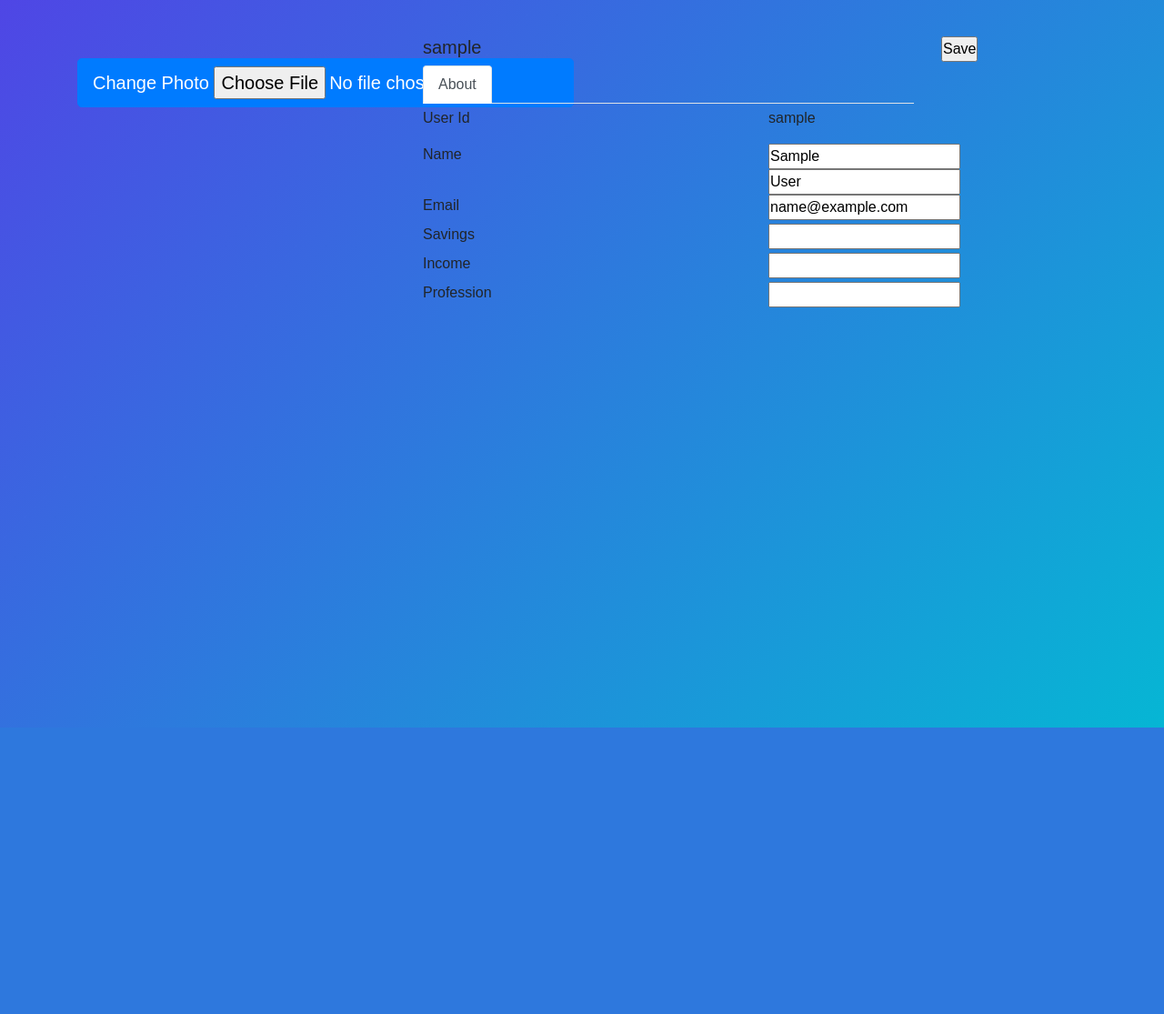
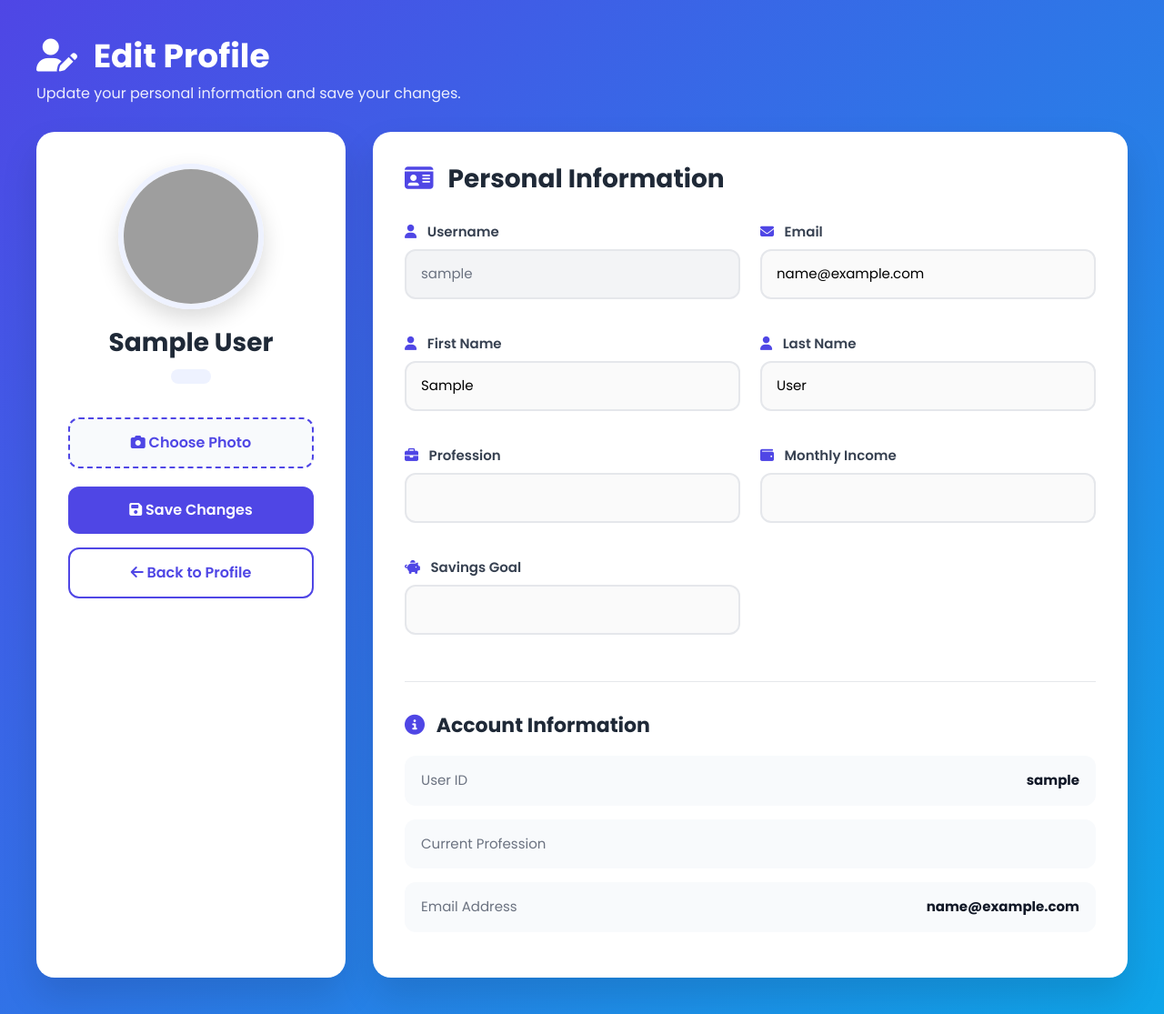
Before and after one commit to srijana444/Expense_tracker, a Django app: template templates/home/profile_edit.html in a window 1280 px wide. Shown: the whole page at 91% size. Before the commit the page ends 800 px from the top, so only its background shows below. Run offline with Django 3.2, Linux system fonts and the light colour scheme; the template is opened without the code that fills it, so the values that code supplies are empty; the visitor is signed in with stand-in values (Sample User, id 1); data comes from the database, SQL or seed files in the repository; some libraries are stand-ins or nearby versions; grey boxes are pictures that could not be loaded.

Commit message:
Updated Edit Profile Module

```diff
--- /dev/null
+++ b/static/profile_edit.css
@@ -0,0 +1,391 @@
+/* ============================
+   GOOGLE FONT
+============================ */
+
+@import url('https://fonts.googleapis.com/css2?family=Poppins:wght@300;400;500;600;700&display=swap');
+
+/* ============================
+   GLOBAL
+============================ */
+
+*{
+    margin:0;
+    padding:0;
+    box-sizing:border-box;
+    font-family:'Poppins',sans-serif;
+}
+
+body{
+    min-height:100vh;
+    background:linear-gradient(135deg,#4f46e5,#0ea5e9);
+    padding:40px 20px;
+}
+
+/* ============================
+   PAGE TITLE
+============================ */
+
+.page-title{
+    max-width:1200px;
+    margin:0 auto 30px;
+    color:#fff;
+}
+
+.page-title h2{
+    font-size:36px;
+    font-weight:700;
+    margin-bottom:8px;
+}
+
+.page-title h2 i{
+    margin-right:10px;
+}
+
+.page-title p{
+    opacity:.9;
+    font-size:16px;
+}
+
+/* ============================
+   MAIN CONTAINER
+============================ */
+
+.edit-wrapper{
+    width:100%;
+}
+
+.edit-container{
+    max-width:1200px;
+    margin:auto;
+    display:grid;
+    grid-template-columns:340px 1fr;
+    gap:30px;
+}
+
+/* ============================
+   CARDS
+============================ */
+
+.left-card,
+.right-card{
+    background:#fff;
+    border-radius:20px;
+    padding:35px;
+    box-shadow:0 20px 40px rgba(0,0,0,.12);
+}
+
+.left-card{
+    text-align:center;
+}
+
+/* ============================
+   PROFILE IMAGE
+============================ */
+
+.profile-image{
+    margin-bottom:20px;
+}
+
+.profile-image img{
+    width:160px;
+    height:160px;
+    border-radius:50%;
+    object-fit:cover;
+    border:6px solid #eef2ff;
+    box-shadow:0 10px 25px rgba(0,0,0,.15);
+}
+
+/* ============================
+   USER NAME
+============================ */
+
+.left-card h3{
+    font-size:28px;
+    font-weight:700;
+    color:#1f2937;
+    margin-bottom:12px;
+}
+
+/* ============================
+   PROFESSION BADGE
+============================ */
+
+.profession-badge{
+    display:inline-block;
+    background:#eef2ff;
+    color:#4f46e5;
+    padding:8px 22px;
+    border-radius:50px;
+    font-size:14px;
+    font-weight:600;
+    margin-bottom:30px;
+}
+
+/* ============================
+   UPLOAD SECTION
+============================ */
+
+.upload-section{
+    margin-bottom:20px;
+}
+
+.upload-btn{
+    display:block;
+    width:100%;
+    background:#f8fafc;
+    border:2px dashed #4f46e5;
+    color:#4f46e5;
+    padding:14px;
+    border-radius:12px;
+    cursor:pointer;
+    font-weight:600;
+    transition:.3s;
+}
+
+.upload-btn:hover{
+    background:#eef2ff;
+}
+
+.upload-section input[type="file"]{
+    display:none;
+}
+/* ============================
+   BUTTONS
+============================ */
+
+.save-btn{
+    width:100%;
+    padding:14px;
+    border:none;
+    border-radius:12px;
+    background:#4f46e5;
+    color:#fff;
+    font-size:16px;
+    font-weight:600;
+    cursor:pointer;
+    transition:.3s;
+    margin-bottom:15px;
+}
+
+.save-btn:hover{
+    background:#4338ca;
+    transform:translateY(-2px);
+    box-shadow:0 10px 25px rgba(79,70,229,.35);
+}
+
+.back-btn{
+    display:block;
+    width:100%;
+    padding:14px;
+    text-align:center;
+    text-decoration:none;
+    border-radius:12px;
+    border:2px solid #4f46e5;
+    color:#4f46e5;
+    font-weight:600;
+    transition:.3s;
+}
+
+.back-btn:hover{
+    background:#4f46e5;
+    color:#fff;
+    text-decoration:none;
+}
+
+/* ============================
+   RIGHT CARD
+============================ */
+
+.right-card h3{
+    font-size:28px;
+    font-weight:700;
+    color:#1f2937;
+    margin-bottom:30px;
+}
+
+.right-card h3 i{
+    color:#4f46e5;
+    margin-right:10px;
+}
+
+/* ============================
+   FORM GRID
+============================ */
+
+.form-grid{
+    display:grid;
+    grid-template-columns:repeat(2,1fr);
+    gap:22px;
+}
+
+.form-group{
+    display:flex;
+    flex-direction:column;
+}
+
+.form-group label{
+    font-size:15px;
+    font-weight:600;
+    color:#374151;
+    margin-bottom:8px;
+}
+
+.form-group label i{
+    color:#4f46e5;
+    margin-right:8px;
+}
+
+.form-group input{
+    width:100%;
+    padding:14px 16px;
+    border:2px solid #e5e7eb;
+    border-radius:12px;
+    font-size:15px;
+    transition:.3s;
+    background:#fafafa;
+}
+
+.form-group input:focus{
+    outline:none;
+    border-color:#4f46e5;
+    background:#fff;
+    box-shadow:0 0 0 4px rgba(79,70,229,.12);
+}
+
+.form-group input[readonly]{
+    background:#f3f4f6;
+    color:#6b7280;
+    cursor:not-allowed;
+}
+
+/* ============================
+   DIVIDER
+============================ */
+
+.divider{
+    width:100%;
+    height:1px;
+    background:#e5e7eb;
+    margin:35px 0;
+}
+
+/* ============================
+   ACCOUNT INFO
+============================ */
+
+.account-info h4{
+    font-size:22px;
+    font-weight:700;
+    margin-bottom:20px;
+    color:#1f2937;
+}
+
+.account-info h4 i{
+    color:#4f46e5;
+    margin-right:8px;
+}
+
+.info-row{
+    display:flex;
+    justify-content:space-between;
+    align-items:center;
+    padding:16px 18px;
+    background:#f8fafc;
+    border-radius:12px;
+    margin-bottom:15px;
+    transition:.3s;
+}
+
+.info-row:hover{
+    transform:translateX(4px);
+    background:#eef2ff;
+}
+
+.info-row span{
+    color:#6b7280;
+    font-size:15px;
+}
+
+.info-row strong{
+    color:#111827;
+    font-size:15px;
+}
+
+/* ============================
+   HOVER EFFECTS
+============================ */
+
+.left-card,
+.right-card{
+    transition:.35s;
+}
+
+.left-card:hover,
+.right-card:hover{
+    transform:translateY(-6px);
+    box-shadow:0 25px 50px rgba(0,0,0,.16);
+}
+
+.profile-image img{
+    transition:.35s;
+}
+
+.profile-image img:hover{
+    transform:scale(1.05);
+}
+
+/* ============================
+   RESPONSIVE
+============================ */
+
+@media(max-width:992px){
+
+    .edit-container{
+        grid-template-columns:1fr;
+    }
+
+    .left-card{
+        order:1;
+    }
+
+    .right-card{
+        order:2;
+    }
+
+}
+
+@media(max-width:768px){
+
+    body{
+        padding:20px 15px;
+    }
+
+    .page-title{
+        text-align:center;
+    }
+
+    .page-title h2{
+        font-size:30px;
+    }
+
+    .left-card,
+    .right-card{
+        padding:25px;
+    }
+
+    .profile-image img{
+        width:130px;
+        height:130px;
+    }
+
+    .form-grid{
+        grid-template-columns:1fr;
+    }
+
+    .info-row{
+        flex-direction:column;
+        align-items:flex-start;
+        gap:6px;
+    }
+
+}
--- a/templates/home/profile_edit.html
+++ b/templates/home/profile_edit.html
@@ -1,169 +1,210 @@
-{%load static%}
-<!DOCTYPE html>
+{% load static %}
+<!doctype html>
 <html lang="en">
   <head>
-<link href="//maxcdn.bootstrapcdn.com/bootstrap/4.1.1/css/bootstrap.min.css" rel="stylesheet" id="bootstrap-css">
-<script src="//maxcdn.bootstrapcdn.com/bootstrap/4.1.1/js/bootstrap.min.js"></script>
-<script src="//cdnjs.cloudflare.com/ajax/libs/jquery/3.2.1/jquery.min.js"></script>
-        <link rel="stylesheet" type="text/css" href="{% static 'profile.css' %}">
+    <meta charset="UTF-8" />
+    <meta name="viewport" content="width=device-width, initial-scale=1.0" />
+
+    <title>Edit Profile | Expense Tracker</title>
+
+    <!-- Bootstrap -->
+    <link
+      href="https://cdn.jsdelivr.net/npm/bootstrap@4.6.2/dist/css/bootstrap.min.css"
+      rel="stylesheet"
+    />
+
+    <!-- Google Font -->
+    <link
+      href="https://fonts.googleapis.com/css2?family=Poppins:wght@300;400;500;600;700&display=swap"
+      rel="stylesheet"
+    />
+
+    <!-- Font Awesome -->
+    <link
+      rel="stylesheet"
+      href="https://cdnjs.cloudflare.com/ajax/libs/font-awesome/6.5.2/css/all.min.css"
+    />
+
+    <!-- Custom CSS -->
+    <link rel="stylesheet" href="{% static 'profile_edit.css' %}" />
   </head>
-    <body >
-<div class="container emp-profile">
-             <form method="post" enctype="multipart/form-data" action="{% url 'profile_update' add.id %}">
+
+  <body>
+    <div class="edit-wrapper">
+      <div class="page-title">
+        <h2><i class="fas fa-user-edit"></i> Edit Profile</h2>
+        <p>Update your personal information and save your changes.</p>
+      </div>
+
+      <form
+        method="POST"
+        enctype="multipart/form-data"
+        action="{% url 'profile_update' add.id %}"
+      >
         {% csrf_token %}
-                <div class="row">
-                    <div class="col-md-4">
-                        <div class="profile-img">
-                            <img src="" alt=""/>
-                            <div class="file btn btn-lg btn-primary">
-                                Change Photo
-                                <input type="file" name="profile_image"/>
+
+        <div class="edit-container">
+          <!-- LEFT CARD -->
+          <div class="left-card">
+            <div class="profile-image">
+              {% if user.userprofile.profile_image %}
+              <img
+                src="{{ user.userprofile.profile_image.url }}"
+                alt="Profile Image"
+              />
+              {% else %}
+              <img
+                src="{% static 'img/default-avatar.png' %}"
+                alt="Profile Image"
+              />
+              {% endif %}
+            </div>
+
+            <h3>{{ user.first_name }} {{ user.last_name }}</h3>
+
+            <span class="profession-badge">
+              {{ user.userprofile.profession }}
+            </span>
+
+            <div class="upload-section">
+              <label for="profile_image" class="upload-btn">
+                <i class="fas fa-camera"></i>
+                Choose Photo
+              </label>
+
+              <input
+                type="file"
+                id="profile_image"
+                name="profile_image"
+                accept="image/*"
+              />
+            </div>
+
+            <button type="submit" class="save-btn">
+              <i class="fas fa-save"></i>
+              Save Changes
+            </button>
+
+            <a href="{% url 'profile' %}" class="back-btn">
+              <i class="fas fa-arrow-left"></i>
+              Back to Profile
+            </a>
+          </div>
+
+          <!-- RIGHT CARD -->
+          <div class="right-card">
+            <h3>
+              <i class="fas fa-id-card"></i>
+              Personal Information
+            </h3>
+
+            <div class="form-grid">
+              <div class="form-group">
+                <label>
+                  <i class="fas fa-user"></i>
+                  Username
+                </label>
+
+                <input type="text" value="{{ user.username }}" readonly />
+              </div>
+
+              <div class="form-group">
+                <label>
+                  <i class="fas fa-envelope"></i>
+                  Email
+                </label>
+
+                <input type="email" name="email" value="{{ user.email }}" />
+              </div>
+
+              <div class="form-group">
+                <label>
+                  <i class="fas fa-user"></i>
+                  First Name
+                </label>
+
+                <input type="text" name="fname" value="{{ user.first_name }}" />
+              </div>
+
+              <div class="form-group">
+                <label>
+                  <i class="fas fa-user"></i>
+                  Last Name
+                </label>
+
+                <input type="text" name="lname" value="{{ user.last_name }}" />
+              </div>
+
+              <div class="form-group">
+                <label>
+                  <i class="fas fa-briefcase"></i>
+                  Profession
+                </label>
+
+                <input
+                  type="text"
+                  name="profession"
+                  value="{{ user.userprofile.profession }}"
+                />
+              </div>
+              <div class="form-group">
+                <label>
+                  <i class="fas fa-wallet"></i>
+                  Monthly Income
+                </label>
+
+                <input
+                  type="number"
+                  name="income"
+                  value="{{ user.userprofile.income }}"
+                />
+              </div>
+
+              <div class="form-group">
+                <label>
+                  <i class="fas fa-piggy-bank"></i>
+                  Savings Goal
+                </label>
+
+                <input
+                  type="number"
+                  name="Savings"
+                  value="{{ user.userprofile.Savings }}"
+                />
               </div>
             </div>
+
+            <div class="divider"></div>
+
+            <div class="account-info">
+              <h4>
+                <i class="fas fa-circle-info"></i>
+                Account Information
+              </h4>
+
+              <div class="info-row">
+                <span>User ID</span>
+                <strong>{{ user.username }}</strong>
               </div>
-                    <div class="col-md-6">
-                        <div class="profile-head">
-                                    <h5>
-                                         {{ user }}
-                                    </h5>
-                                    <h6>
-                                         {{user.userprofile.profession }}
-                                    </h6>
-                                    {% comment %} <p class="proile-rating">RANKINGS : <span>8/10</span></p> {% endcomment %}
-                            <ul class="nav nav-tabs" id="myTab" role="tablist">
-                                <li class="nav-item">
-                                    <a class="nav-link active" id="home-tab" data-toggle="tab" href="#home" role="tab" aria-controls="home" aria-selected="true">About</a>
-                                </li>
-                                <li class="nav-item">
-                                    {% comment %} <a class="nav-link" id="profile-tab" data-toggle="tab" href="#profile" role="tab" aria-controls="profile" aria-selected="false">Timeline</a> {% endcomment %}
-                                </li>
-                            </ul>
+
+              <div class="info-row">
+                <span>Current Profession</span>
+                <strong>{{ user.userprofile.profession }}</strong>
               </div>
-                    </div>
-                    <div class="col-md-2">
-                        <input type="submit" class="profile-edit-btn" name="btnAddMore" value="Save"/>
-                    </div>
-                </div>
-                <div class="row">
-                    <div class="col-md-4">
-                        {% comment %} <div class="profile-work">
-                            <p>WORK LINK</p>
-                            <a href="">Website Link</a><br/>
-                            <a href="">Bootsnipp Profile</a><br/>
-                            <a href="">Bootply Profile</a>
-                            <p>SKILLS</p>
-                            <a href="">Web Designer</a><br/>
-                            <a href="">Web Developer</a><br/>
-                            <a href="">WordPress</a><br/>
-                            <a href="">WooCommerce</a><br/>
-                            <a href="">PHP, .Net</a><br/>
-                        </div> {% endcomment %}
-                    </div>
-                    <div class="col-md-8">
-                        <div class="tab-content profile-tab" id="myTabContent">
-                            <div class="tab-pane fade show active" id="home" role="tabpanel" aria-labelledby="home-tab">
-                                        <div class="row">
-                                            <div class="col-md-6">
-                                                <label>User Id</label>
-                                            </div>
-                                            <div class="col-md-6">
-                                                <p>{{ user }}</p>
-                                            </div>
-                                        </div>
-                                        <div class="row">
-                                            <div class="col-md-6">
-                                                <label>Name</label>
-                                            </div>
-                                            <div class="col-md-6">
-                                                <input name ="fname"value="{{ user.first_name }}">
-                                                <input name ="lname"value="{{ user.last_name }}">
-                                            </div>
-                                        </div>
-                                        <div class="row">
-                                            <div class="col-md-6">
-                                                <label>Email</label>
-                                            </div>
-                                            <div class="col-md-6">
-                                                <input name ="email"value="{{ user.email }}">
-                                            </div>
-                                        </div>
-                                        <div class="row">
-                                            <div class="col-md-6">
-                                                <label>Savings</label>
-                                            </div>
-                                            <div class="col-md-6">
-                                                <input name ="Savings" value="{{ user.userprofile.Savings}}">
-                                            </div>
-                                        </div>
-                                         <div class="row">
-                                            <div class="col-md-6">
-                                                <label>Income</label>
-                                            </div>
-                                            <div class="col-md-6">
-                                                <input name ="income" value="{{ user.userprofile.income}}">
-                                            </div>
-                                        </div>
-                                        <div class="row">
-                                            <div class="col-md-6">
-                                                <label>Profession</label>
-                                            </div>
-                                            <div class="col-md-6">
-                                                <input name ="profession" value="{{ user.userprofile.profession}}">
-                                            </div>
-                                        </div>
-                            </div>
-                            <div class="tab-pane fade" id="profile" role="tabpanel" aria-labelledby="profile-tab">
-                                        <div class="row">
-                                            <div class="col-md-6">
-                                                <label>Experience</label>
-                                            </div>
-                                            <div class="col-md-6">
-                                                <p>Expert</p>
-                                            </div>
-                                        </div>
-                                        <div class="row">
-                                            <div class="col-md-6">
-                                                <label>Hourly Rate</label>
-                                            </div>
-                                            <div class="col-md-6">
-                                                <p>10$/hr</p>
-                                            </div>
-                                        </div>
-                                        <div class="row">
-                                            <div class="col-md-6">
-                                                <label>Total Projects</label>
-                                            </div>
-                                            <div class="col-md-6">
-                                                <p>230</p>
-                                            </div>
-                                        </div>
-                                        <div class="row">
-                                            <div class="col-md-6">
-                                                <label>English Level</label>
-                                            </div>
-                                            <div class="col-md-6">
-                                                <p>Expert</p>
-                                            </div>
-                                        </div>
-                                        <div class="row">
-                                            <div class="col-md-6">
-                                                <label>Availability</label>
-                                            </div>
-                                            <div class="col-md-6">
-                                                <p>6 months</p>
-                                            </div>
-                                        </div>
-                                <div class="row">
-                                    <div class="col-md-12">
-                                        <label>Your Bio</label><br/>
-                                        <p>Your detail description</p>
-                                    </div>
-                                </div>
+
+              <div class="info-row">
+                <span>Email Address</span>
+                <strong>{{ user.email }}</strong>
               </div>
             </div>
           </div>
         </div>
       </form>
     </div>
+
+    <!-- Bootstrap JS -->
+    <script src="https://code.jquery.com/jquery-3.7.1.min.js"></script>
+
+    <script src="https://cdn.jsdelivr.net/npm/bootstrap@4.6.2/dist/js/bootstrap.bundle.min.js"></script>
   </body>
 </html>
```
Lines whose indentation alone changed are shown as unchanged.
